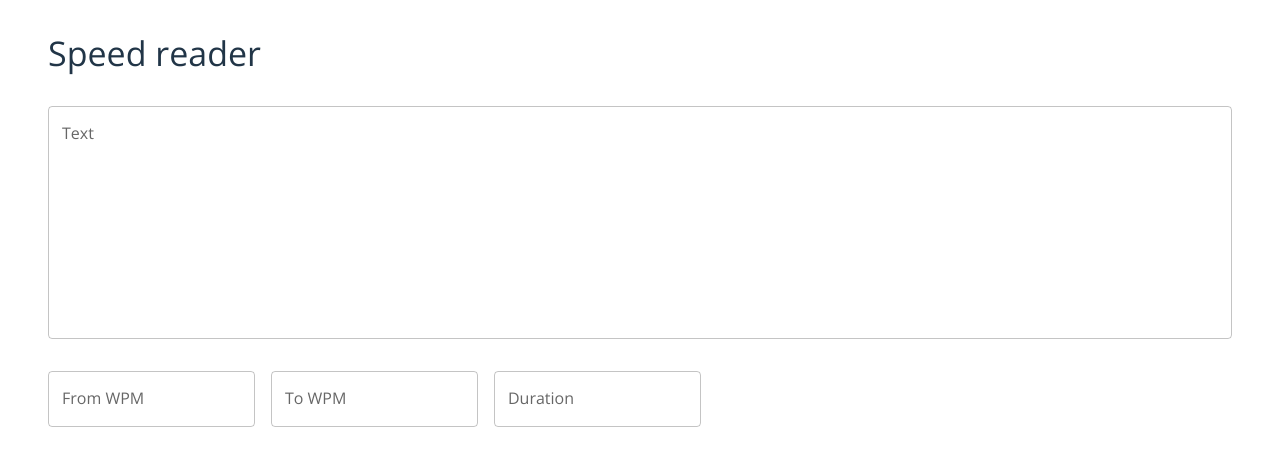
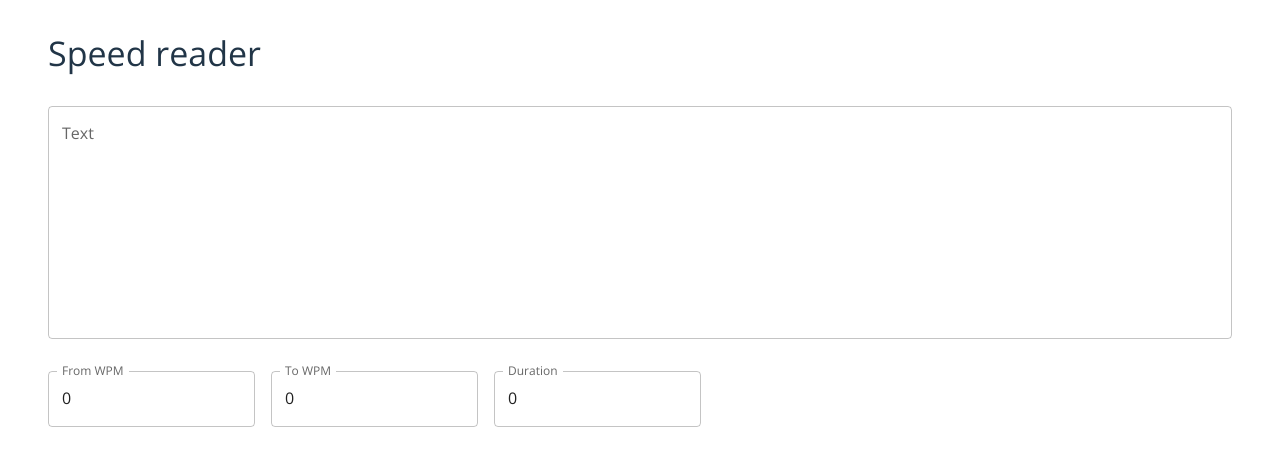
Before and after one commit to BernardMoy/reader, a React (Vite) app: page / in a window 1280 px wide. Shown: the top 466 px of the page. Built offline with nearby package versions, Linux system fonts and the light colour scheme.

Commit message:
Number cast for the on change functions

```diff
--- a/src/Content.tsx
+++ b/src/Content.tsx
@@ -1,7 +1,7 @@
 import { Box, TextField } from "@mui/material";
 import { CONTENT_MARGIN, MIN_TEXTFIELD_HEIGHT, TITLE_MARGIN } from "./Values";
 import type React from "react";
-import type { SetStateAction } from "react";
+import { useState, type SetStateAction } from "react";
 
 export interface Props {
   text: String;
@@ -9,6 +9,11 @@ export interface Props {
 }
 
 export default function Content({ text, setText }: Props) {
+  // store the initial wpm, final wpm and also the duration
+  const [initialwpm, setInitialWpm] = useState<number>(0);
+  const [finalwpm, setFinalWpm] = useState<number>(0);
+  const [duration, setDuration] = useState<number>(0);
+
   return (
     <Box
       display="flex"
@@ -49,6 +54,8 @@ export default function Content({ text, setText }: Props) {
           variant="outlined"
           type="number"
           multiline={false}
+          value={initialwpm}
+          onChange={(n) => setInitialWpm(Number(n.target.value))}
         />
 
         <TextField
@@ -57,6 +64,8 @@ export default function Content({ text, setText }: Props) {
           variant="outlined"
           type="number"
           multiline={false}
+          value={finalwpm}
+          onChange={(n) => setFinalWpm(Number(n.target.value))}
         />
 
         <TextField
@@ -65,6 +74,8 @@ export default function Content({ text, setText }: Props) {
           variant="outlined"
           type="number"
           multiline={false}
+          value={duration}
+          onChange={(n) => setDuration(Number(n.target.value))} // cast to number
         />
       </Box>
     </Box>
```
